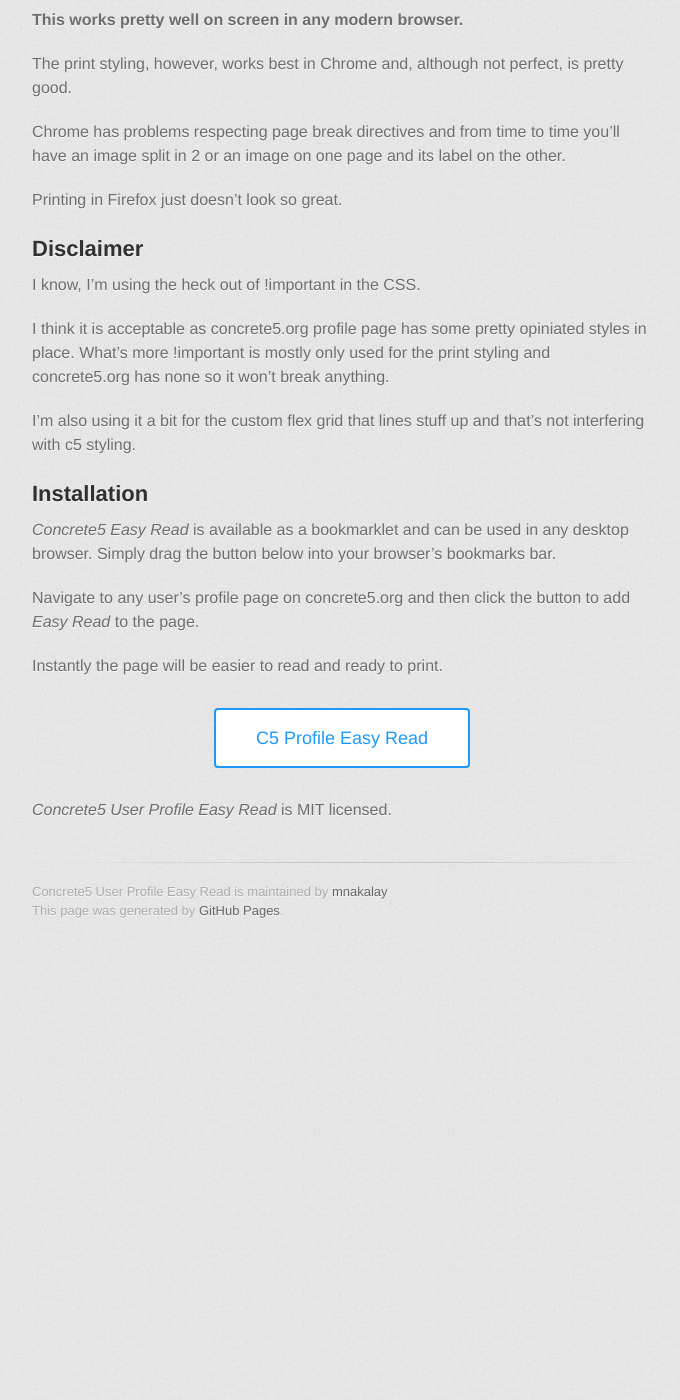
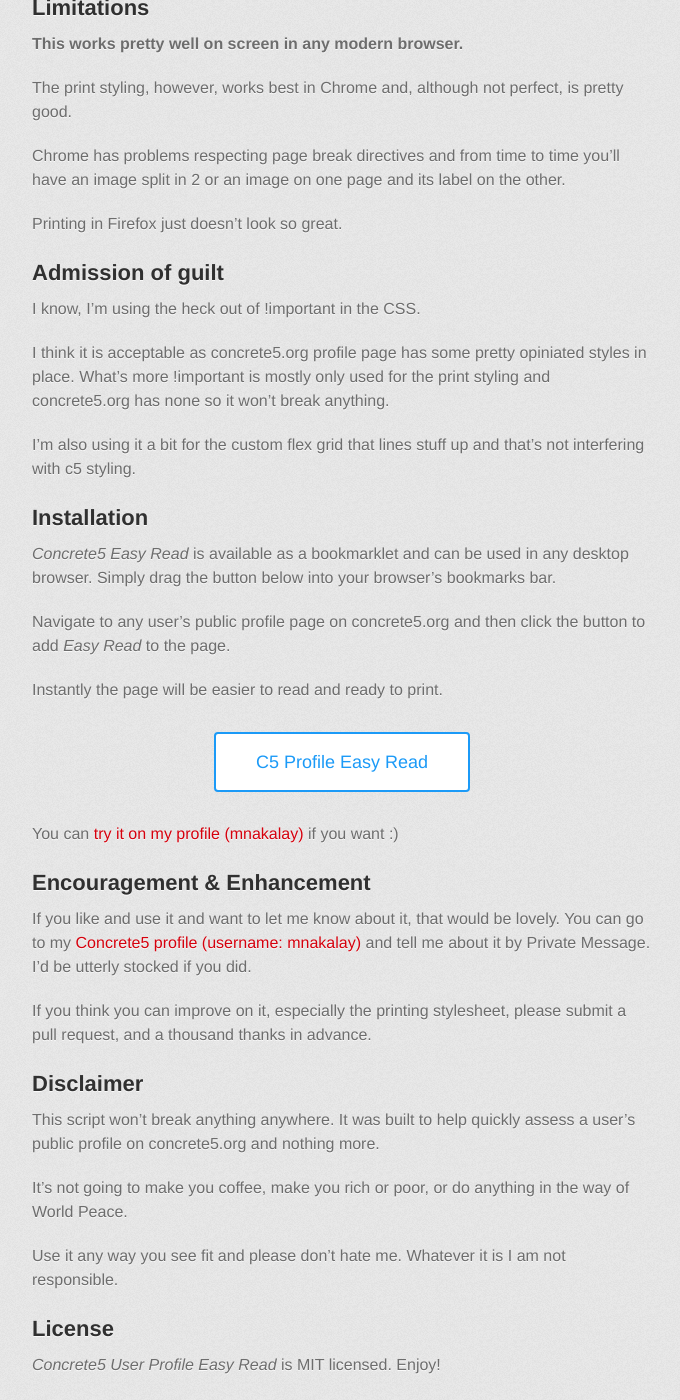
Before and after one commit to mnakalay/Concrete5-Profile-Easy-Read, a Jekyll site: the page built from docs/index.md, in a window 1280 px wide and 1400 px high, scrolled down 1100 px. Shown: the whole window, without its empty margins (298-978 px from the left). Built offline with Jekyll 4.4.1, drawn with Linux system fonts in a browser that asks for light colours; some web fonts are replaced; our own code applies the rules of GitHub Pages for plain Markdown files; before the commit the page ends 2051 px from its top, so only the background shows below that; some of the changed text lies outside the part shown.

Commit message:
more content cause I talk a lot

```diff
--- a/docs/index.md
+++ b/docs/index.md
@@ -3,16 +3,16 @@ layout: default
 ---
 
 ## Why this bookmarklet
-Reading a user's profile on concrete5.org is a bit of a pain in the neck as information is presented mostly as images with extra information only available on hover.
+Reading a user's public profile on concrete5.org is a bit of a pain in the neck as information is presented mostly as images with extra information only available on hover.
 
-A prospective client looking to assess several developers for instance would have to go to each profile and hover on badges one after another to do so.
+A prospective client looking to assess several developers, for instance, would have to go to each profile and hover on badges one after another to do so.
 
-That's not productive and frankly it's a pain in the rumpus.
+That's not productive and frankly it's a pain in the rumpuss.
 
 ## What it does
 This little bookmarklet does 2 things:
 
-  - It modifies the page's styling to make it readable without hovering
+  - It modifies a user's public profile styling to make it readable without hovering
   - It adds some print styling to make it easy to print in a readable way
 
 ## How does it do it
@@ -35,7 +35,7 @@ Chrome has problems respecting page break directives and from time to time you'l
 
 Printing in Firefox just doesn't look so great.
 
-## Disclaimer
+## Admission of guilt
 I know, I'm using the heck out of !important in the CSS.
 
 I think it is acceptable as concrete5.org profile page has some pretty opiniated styles in place. What's more !important is mostly only used for the print styling and concrete5.org has none so it won't break anything.
@@ -45,7 +45,7 @@ I'm also using it a bit for the custom flex grid that lines stuff up and that's
 ## Installation
 _Concrete5 Easy Read_ is available as a bookmarklet and can be used in any desktop browser. Simply drag the button below into your browser's bookmarks bar.
 
-Navigate to any user's profile page on concrete5.org and then click the button to add _Easy Read_ to the page.
+Navigate to any user's public profile page on concrete5.org and then click the button to add _Easy Read_ to the page.
 
 Instantly the page will be easier to read and ready to print.
 
@@ -53,4 +53,19 @@ Instantly the page will be easier to read and ready to print.
   <a href="javascript:void function(){function a(a,b,c,d){if('js'==b){var e=document.createElement('script');e.type='text/javascript'}else if('css'==b){var e=document.createElement('link');e.rel='stylesheet',e.type='text/css'}'undefined'!=typeof e&&(0!=d&&(e.readyState?e.onreadystatechange=function(){'loaded'!=e.readyState&&'complete'!=e.readyState||(e.onreadystatechange=null,d())}:e.onload=function(){d()}),'js'==b?e.src=a:'css'==b&&(e.href=a),document.getElementsByTagName(c)[0].appendChild(e))}a('//rawgit.com/mnakalay/Concrete5-Profile-Easy-Read/master/c5-profile-easy-read.min.css?'+Math.random(),'css','body',function(){a('//rawgit.com/mnakalay/Concrete5-Profile-Easy-Read/master/c5-profile-easy-read.min.js?'+Math.random(),'js','body',!1)})}();" onclick="javascript:void(0)">C5 Profile Easy Read</a>
 </div>
 
-_Concrete5 User Profile Easy Read_ is MIT licensed.
+You can [try it on my profile (mnakalay)](https://www.concrete5.org/profile/-/view/75201/) if you want :)
+
+## Encouragement & Enhancement
+If you like and use it and want to let me know about it, that would be lovely. You can go to my [Concrete5 profile (username: mnakalay)](https://www.concrete5.org/profile/-/view/75201/) and tell me about it by Private Message. I'd be utterly stocked if you did.
+
+If you think you can improve on it, especially the printing stylesheet, please submit a pull request, and a thousand thanks in advance.
+
+## Disclaimer
+This script won't break anything anywhere. It was built to help quickly assess a user's public profile on concrete5.org and nothing more.
+
+It's not going to make you coffee, make you rich or poor, or do anything in the way of World Peace.
+
+Use it any way you see fit and please don't hate me. Whatever it is I am not responsible.
+
+## License
+_Concrete5 User Profile Easy Read_ is MIT licensed. Enjoy!
```
